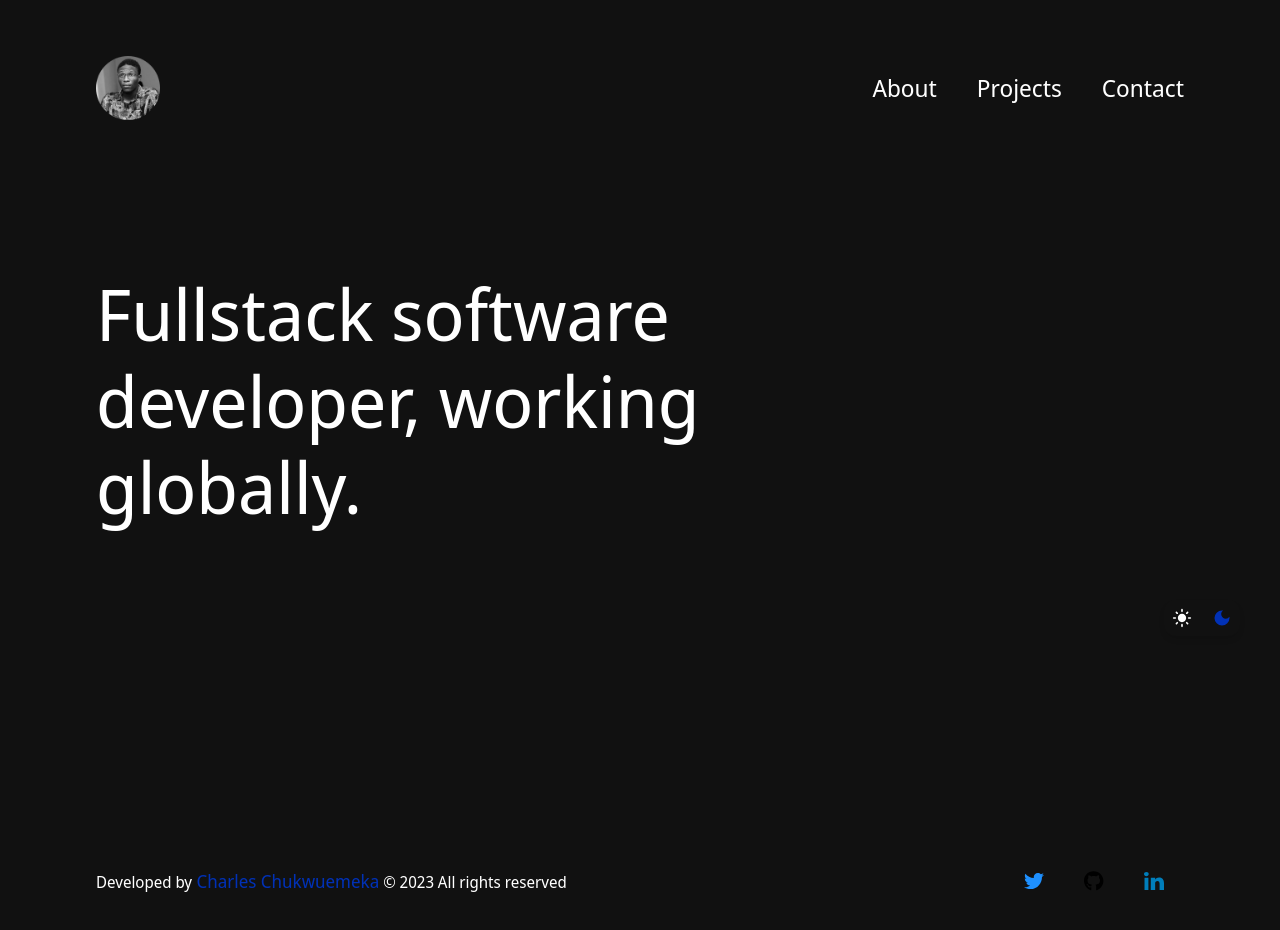
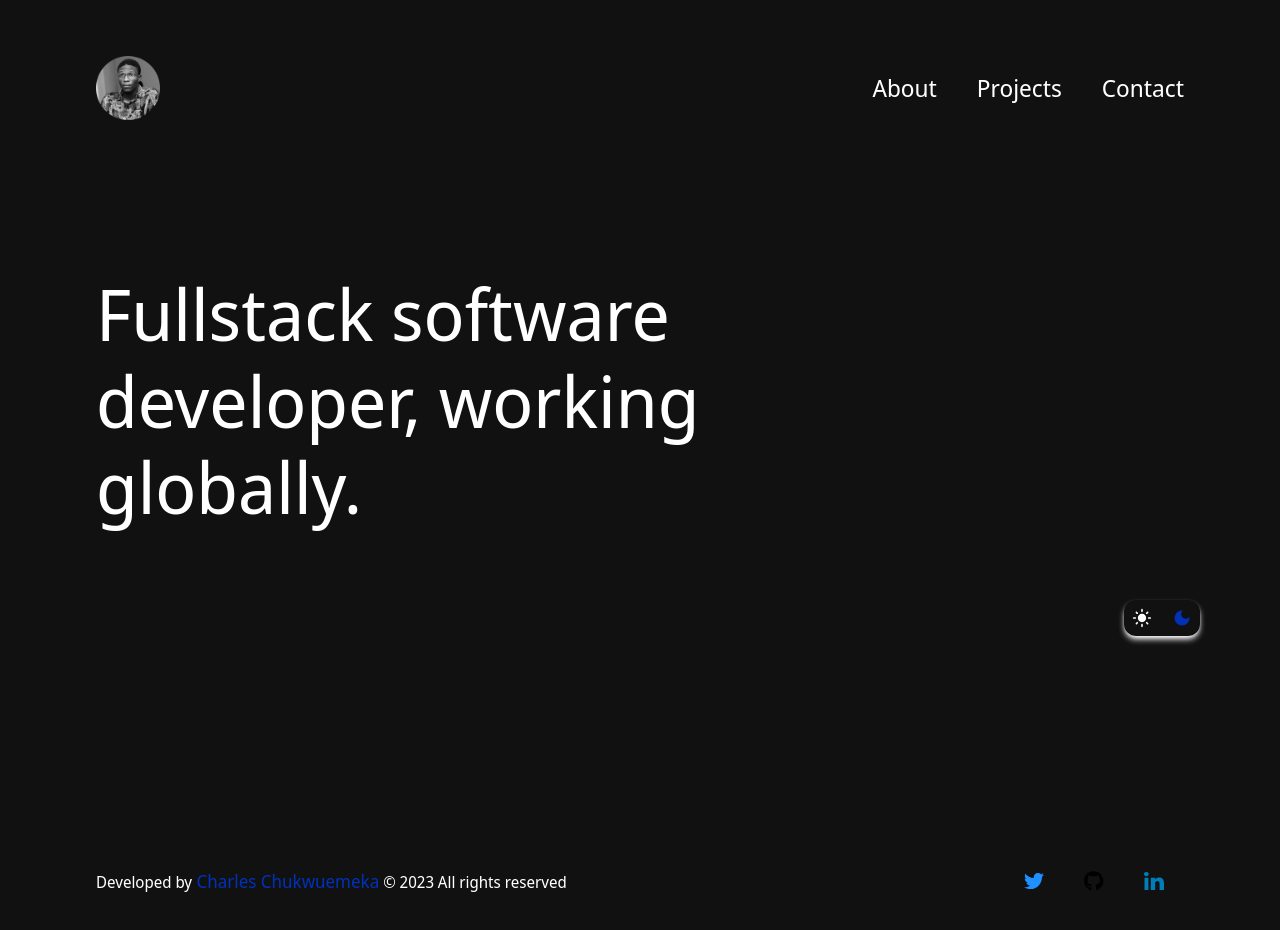
Before and after one commit to KingZedPriest/curly-journey, a Next.js app: page / in a window 1280 px wide. Shown: the top 930 px of the page. Built offline with nearby package versions, Linux system fonts and the light colour scheme.

Commit message:
Fix: Refactor the mode code, making it more responsive

```diff
--- a/src/components/Mode.tsx
+++ b/src/components/Mode.tsx
@@ -40,8 +40,8 @@ export default function Mode() {
   }, [theme, element, defaultMode.matches]);
 
   return (
-    <main className="right-10 top-3/4 hidden sm:fixed sm:block">
-      <div className="flex gap-5 rounded-xl bg-inherit p-2 shadow-md">
+    <main className="right-10 lg:right-20 top-3/4 hidden sm:fixed sm:block">
+      <div className="flex gap-5 rounded-xl bg-inherit p-2 shadow-md shadow-black dark:shadow-white">
         <MdLightMode
           onClick={() => setTheme("light")}
           className={`${
```
